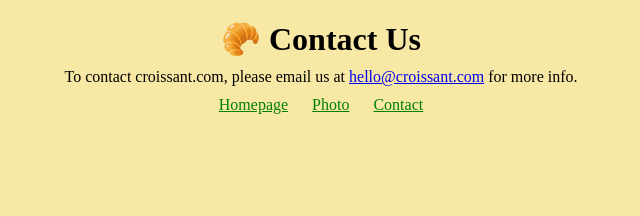
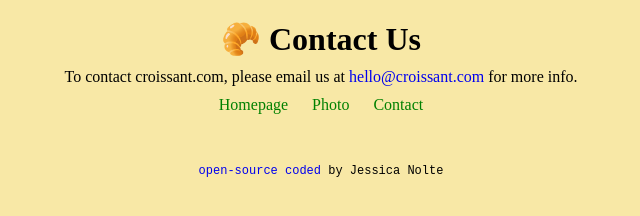
Before and after one commit to TransformativeBeing/Croissant, a plain HTML site: page contact.html in a window 1280 px wide. Shown: the whole page, without its empty margins (319-959 px from the left). Drawn offline with Linux system fonts and the light colour scheme.

Commit message:
Added GitHub link

```diff
--- a/contact.html
+++ b/contact.html
@@ -24,6 +24,11 @@
         <a href="/photo.html" title="Croissant Photo">Photo</a>
         <a href="/contact.html" title="Contact Croissant.com">Contact</a>
         </footer>
-</body>
-
+        <p class="built-by">
+            <a href="https://github.com/TransformativeBeing/Croissant" title="Croissant.com Github Webpage" target="_blank">
+        open-source coded</a
+      >
+      by Jessica Nolte
+    </p>
+  </body>
 </html>
--- a/styles/styles.css
+++ b/styles/styles.css
@@ -7,6 +7,21 @@ h1,
 p {
     text-align: center;
     margin: 10px 20px;
+}
+
+.built-by {
+    margin-top: 50px;
+    font-size: 12px;
+    font-family: monospace;
+}
+
+a {
+    text-decoration: none;
+    transition: all 200ms ease-in-out;
+}
+
+a:hover {
+    text-decoration: underline;
 }
 
 footer {
```
